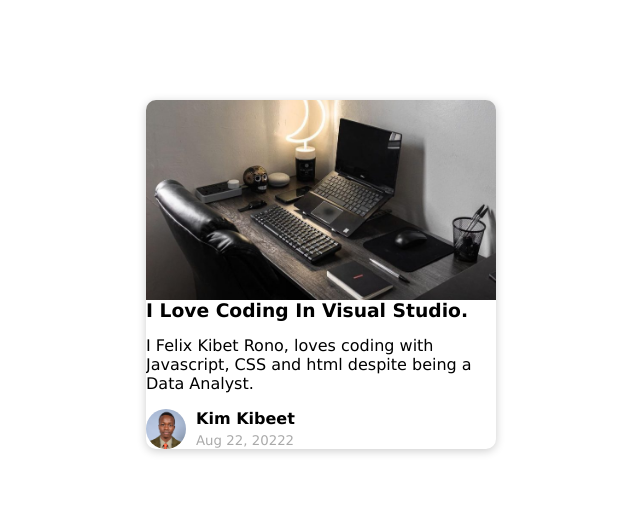
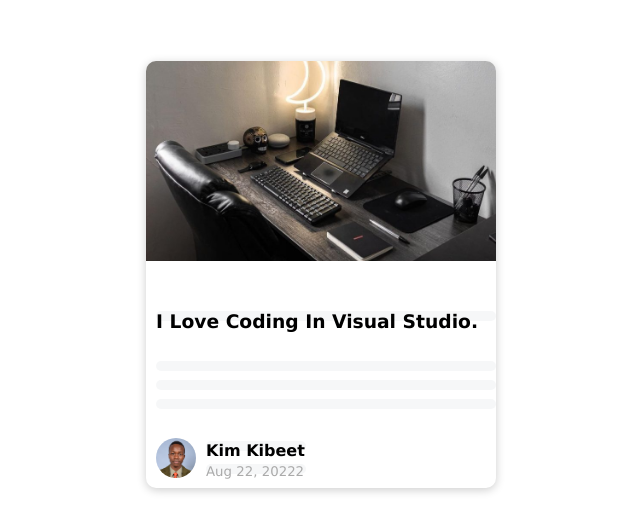
Before and after one commit to kibeetfelix/content-placeholder, a plain HTML site: page index.html in a window 1280 px wide. Shown: the part 126-658 px from the top of the page, without its empty margins (319-959 px from the left). Drawn offline with Linux system fonts and the light colour scheme.

Commit message:
js animation

```diff
--- a/index.html
+++ b/index.html
@@ -10,13 +10,13 @@
 <body>
     <div class="card">
         <div class="card-header animated-bg" id="header">
-            <img src="/images/laptop.png" alt="" />
+            &nbsp;
         </div>
 
         <div class="card-content">
-            <h3 class="card-title animated-bg animated-bg-text" id="title">I Love Coding In Visual Studio.</h3>
-            <p class="card-exerpt" id="exerpt">
-                I Felix Kibet Rono, loves coding with Javascript, CSS and html despite being a Data Analyst.
+            <h3 class="card-title animated-bg animated-bg-text" id="title">&nbsp;</h3>
+            <p class="card-excerpt" id="excerpt">
+                &nbsp;
                 <span class="animated-bg animated-bg-text">&nbsp;</span>
                 <span class="animated-bg animated-bg-text">&nbsp;</span>
                 <span class="animated-bg animated-bg-text">&nbsp;</span>
@@ -24,12 +24,12 @@
 
             <div class="author">
                 <div class="profile-img animated-bg" id="profile_img">
-                    <img src="/images/profile.JPG" alt="">
+                    &nbsp;
                 </div>
 
                 <div class="author-info">
-                    <strong class="animated-bg animated-bg-text" id="name">Kim Kibeet</strong>
-                    <small class="animated-bg animated-bg-text" id="date">Aug 22, 20222</small>
+                    <strong class="animated-bg animated-bg-text" id="name">&nbsp;</strong>
+                    <small class="animated-bg animated-bg-text" id="date">&nbsp;</small>
                 </div>
             </div>
         </div>
--- a/script.js
+++ b/script.js
@@ -0,0 +1,23 @@
+const header = document.getElementById('header')
+const title = document.getElementById('title')
+const excerpt = document.getElementById('excerpt')
+const profile_img = document.getElementById('profile_img')
+const name = document.getElementById('name')
+const date = document.getElementById('date')
+
+const animated_bgs = document.querySelectorAll('.animated_bg')
+const animated_bg_texts = document.querySelectorAll('.animated_bg-text')
+
+setTimeout(getData, 2500)
+
+function getData() {
+    header.innerHTML = '<img src="/images/laptop.png" alt="" />'
+    title.innerHTML = 'I Love Coding In Visual Studio.'
+    // excerpt.innerHTML = 'I Felix Kibet Rono, loves coding with Javascript, CSS and html despite being a Data Analyst.'
+    profile_img.innerHTML = '<img src="/images/profile.JPG" alt="">'
+    name.innerHTML = 'Kim Kibeet'
+    date.innerHTML = 'Aug 22, 20222'
+
+    animated_bgs.forEach(bg => bg.classList.remove('animated-bg'))
+    animated_bg_texts.forEach(bg => bg.classList.remove('animated-bg-text'))
+}
--- a/styles.css
+++ b/styles.css
@@ -27,6 +27,12 @@ img {
 
 .card-header {
     height: 200px;
+    margin-bottom: 50px;
+}
+
+.card-content {
+    padding-bottom: 10px;
+    padding-left: 10px;
 }
 
 .card-header img {
@@ -68,3 +74,32 @@ img {
     color: #aaa;
     margin-top: 5px;
 }
+
+/* animation styling */
+.animated-bg {
+    background-image: linear-gradient(to right,
+            #f6f7f8 0%,
+            #edeef1 10%,
+            #f6f7f8 20%,
+            #f6f7f8 100%);
+    background-size: 200% 100%;
+    animation: bgPos 1s linear infinite;
+}
+
+.animated-bg-text {
+    border-radius: 50px;
+    display: inline-block;
+    margin: 0;
+    height: 10px;
+    width: 100%;
+}
+
+@keyframes bgPos {
+    0% {
+        background-position: 50% 0;
+    }
+
+    100% {
+        background-position: -150% 0;
+    }
+}
```
